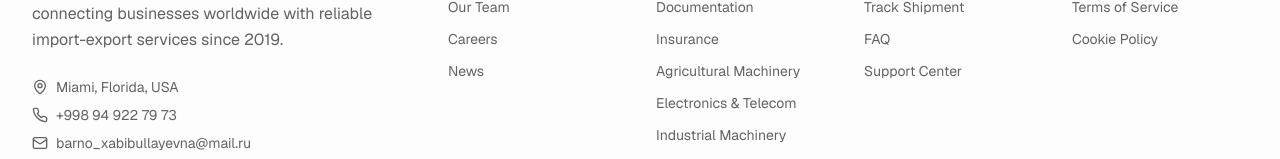
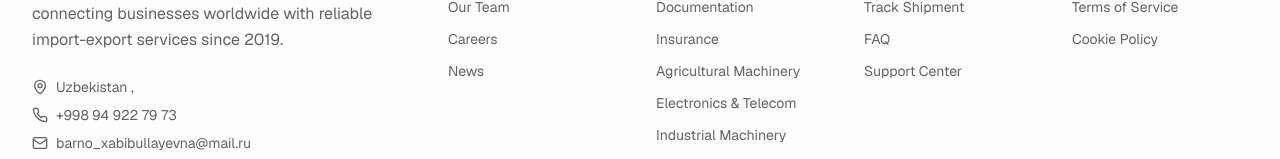
Before and after one commit to Xislatbek851/GlobalTrade-1, a Next.js app: page /about in a window 1280 px wide. Shown: the part 2869-3028 px from the top of the page. Built offline with nearby package versions, Linux system fonts and the light colour scheme.

Commit message:
change location in footer

```diff
--- a/components/footer.tsx
+++ b/components/footer.tsx
@@ -49,7 +49,7 @@ export function Footer() {
             <div className="space-y-2">
               <div className="flex items-center space-x-2 text-xs sm:text-sm text-muted-foreground hover:text-foreground transition-colors">
                 <MapPin className="h-3 w-3 sm:h-4 sm:w-4 flex-shrink-0" aria-hidden="true" />
-                <address className="not-italic">Miami, Florida, USA</address>
+                <address className="not-italic">Uzbekistan , </address>
               </div>
               <div className="flex items-center space-x-2 text-xs sm:text-sm text-muted-foreground hover:text-foreground transition-colors">
                 <Phone className="h-3 w-3 sm:h-4 sm:w-4 flex-shrink-0" aria-hidden="true" />
--- a/components/hero-section.tsx
+++ b/components/hero-section.tsx
@@ -31,7 +31,7 @@ export function HeroSection() {
       </div>
 
       {/* Stats Overlay */}
-      <div className="absolute bottom-20 left-0 right-0 z-10">
+      {/* <div className="absolute bottom-20 left-0 right-0 z-10">
         <div className="container mx-auto px-4 sm:px-6 lg:px-8">
           <div className="grid grid-cols-2 md:flex md:justify-start gap-8 md:gap-16">
             <div className="text-center">
@@ -52,7 +52,7 @@ export function HeroSection() {
             </div>
           </div>
         </div>
-      </div>
+      </div> */}
     </section>
   )
 }
--- a/components/latest-products.tsx
+++ b/components/latest-products.tsx
@@ -53,7 +53,7 @@ export function LatestProducts() {
 
         <h2 id="products-heading" className="text-3xl md:text-4xl font-bold text-center text-gray-900 mb-12">Our Products</h2>
 
-        <div className="grid md:grid-cols-3 gap-8">
+        <div className="grid md:grid-cols-2 lg:grid-cols-3 gap-8">
           {products.map((product, index) => (
             <div
               key={index}
```
